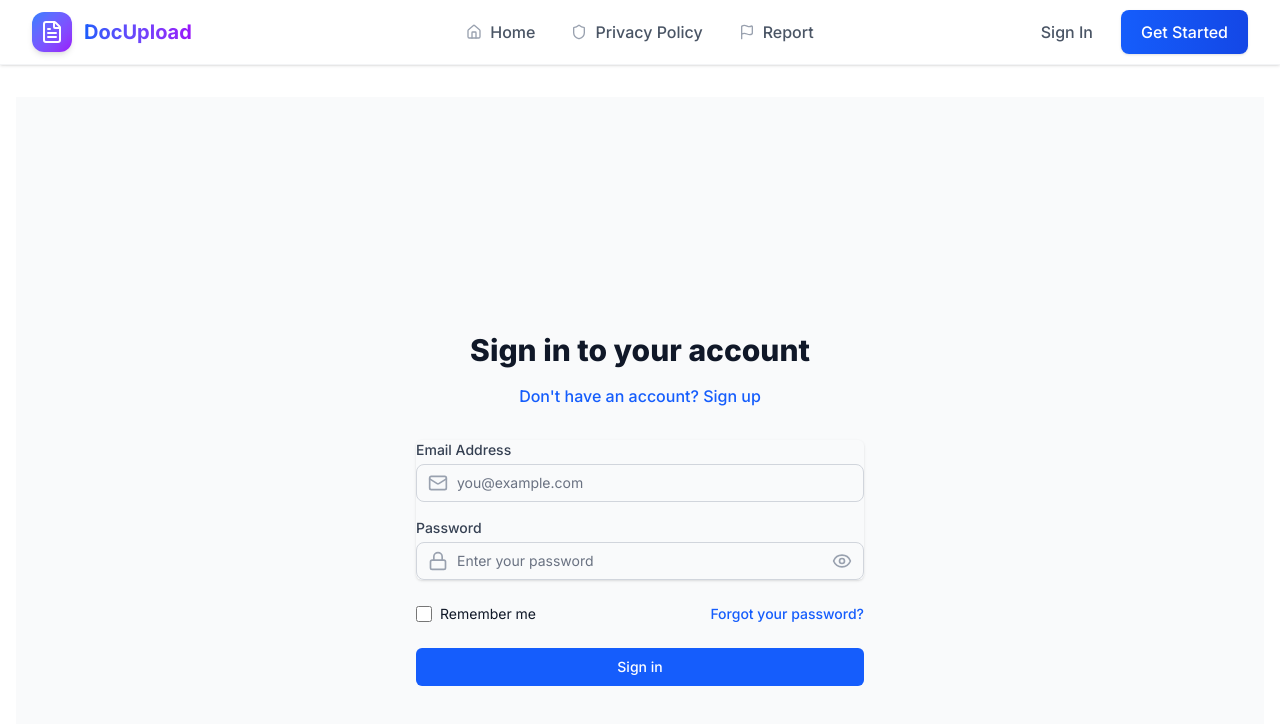
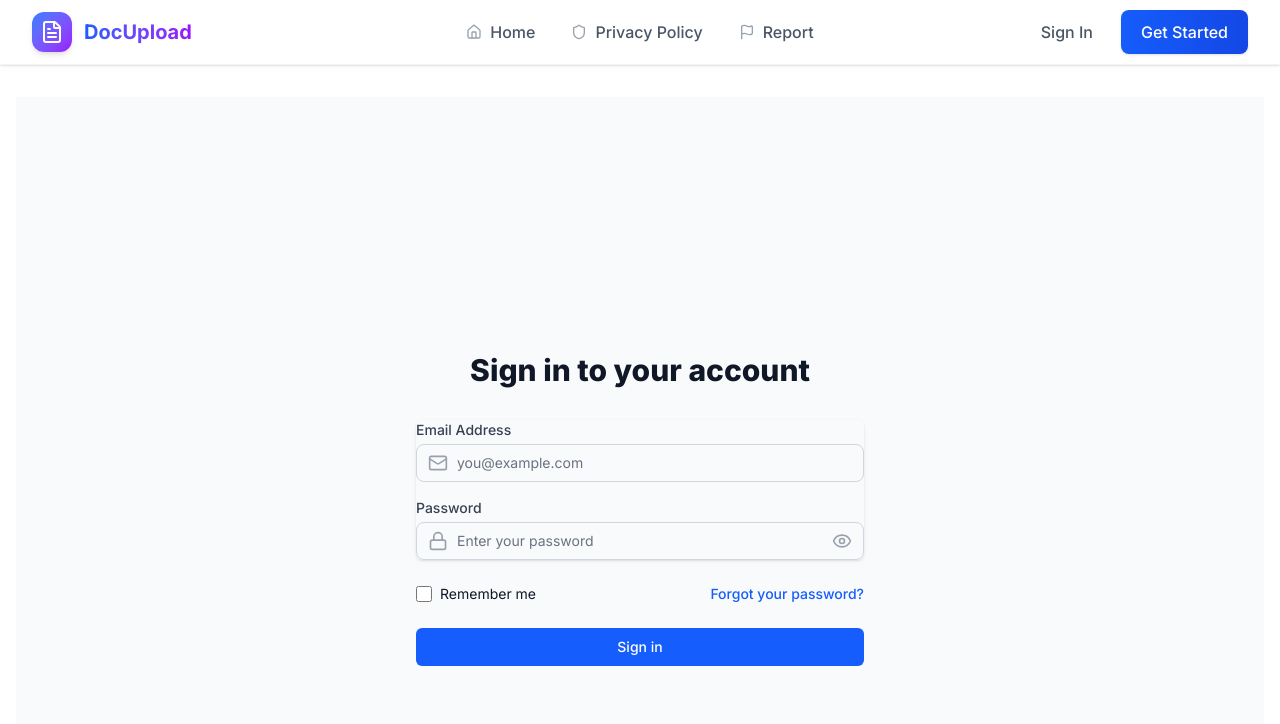
Before and after one commit to ahmadammad908/Teacher-Portal, a Next.js app: page /login in a window 1280 px wide. Shown: the top 724 px of the page. Built offline with nearby package versions, Linux system fonts and the light colour scheme; no server answers.

Commit message:
first commit

```diff
--- a/src/app/components/AuthForm.tsx
+++ b/src/app/components/AuthForm.tsx
@@ -135,7 +135,7 @@
           </h2>
 
           {/* Add mode toggle option */}
-          <div className="mt-4 text-center">
+          {/* <div className="mt-4 text-center">
             <button
               type="button"
               onClick={toggleMode}
@@ -145,7 +145,7 @@
                 ? "Don't have an account? Sign up"
                 : "Already have an account? Sign in"}
             </button>
-          </div>
+          </div> */}
         </div>
 
         <form className="mt-8 space-y-6" onSubmit={handleSubmit}>
```
